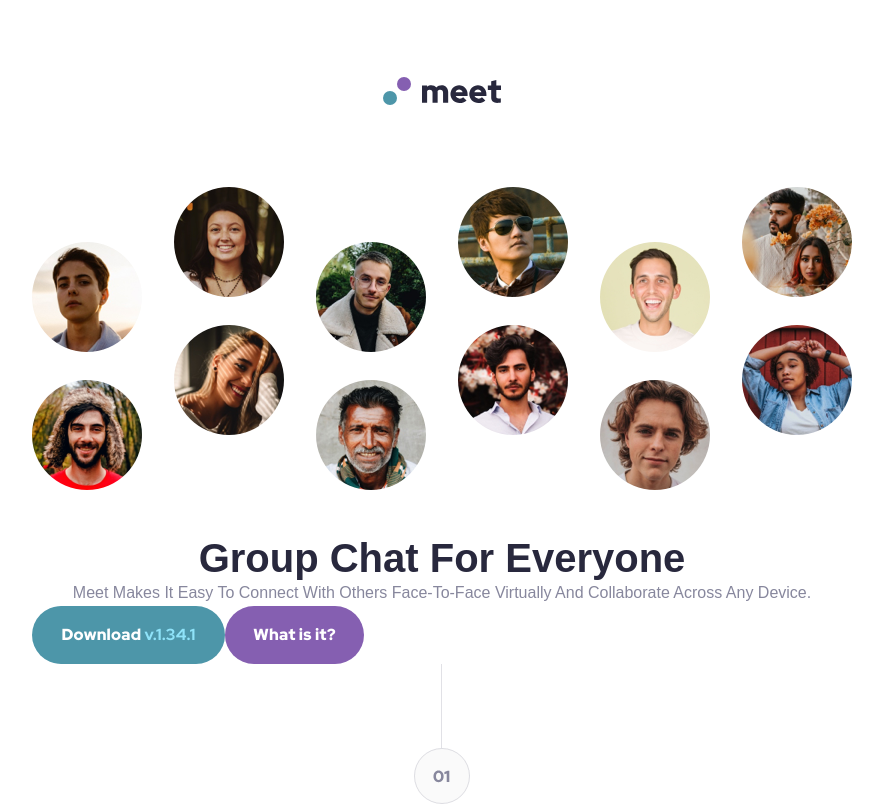
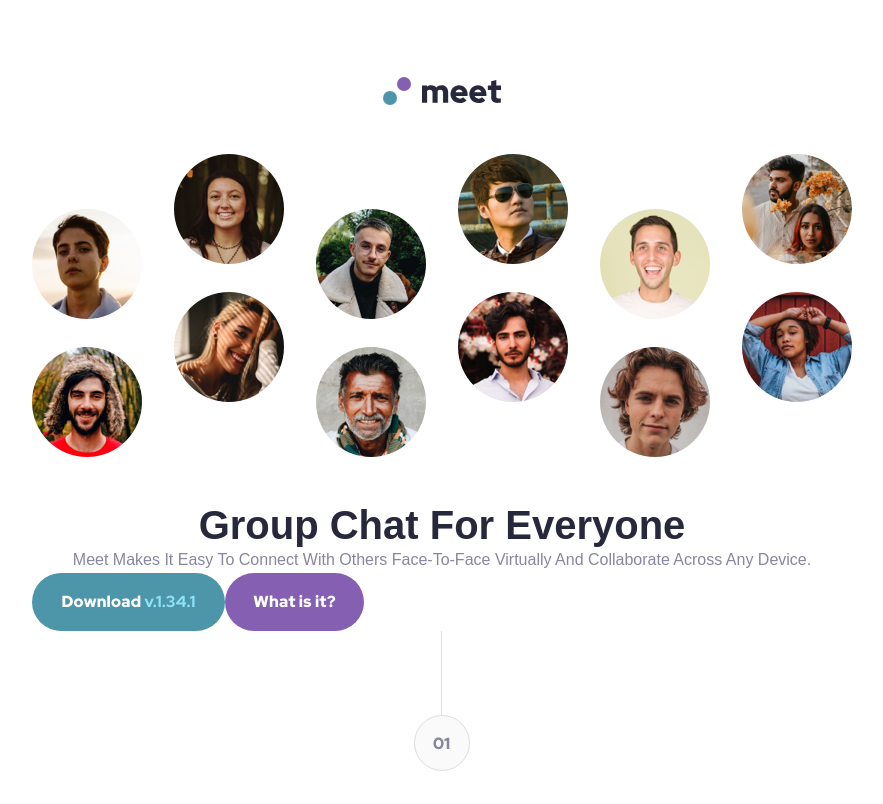
Before and after one commit to PiriyaLapa/meet-landing-page, a React (Create React App) app: page / in a window 1280 px wide. Shown: the top 804 px of the page, without its empty margins (198-1081 px from the left). Built offline with nearby package versions, Linux system fonts and the light colour scheme.

Commit message:
update and try to doeploy

```diff
--- a/src/styles/styles.ts
+++ b/src/styles/styles.ts
@@ -198,6 +198,8 @@ export const StyledAuthor = styled.footer`
 export const StyledNavbar = styled.nav`
   padding: 3%;
   margin: 3% auto;
+  display:inline-block;
+height:57px;
 `;
 
 // components
@@ -263,6 +265,7 @@ export const StyledCardHeader = styled.div`
   flex-direction: column;
 
   @media screen and (max-width: 767px) {
+
   }
 
   // Tablet
```
